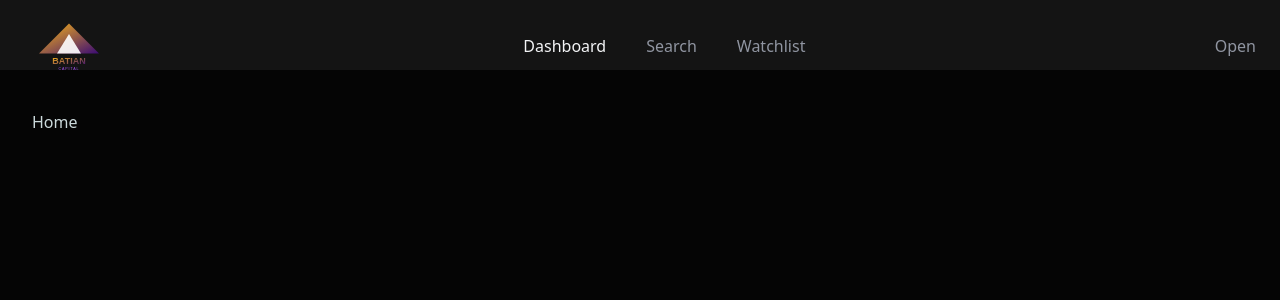
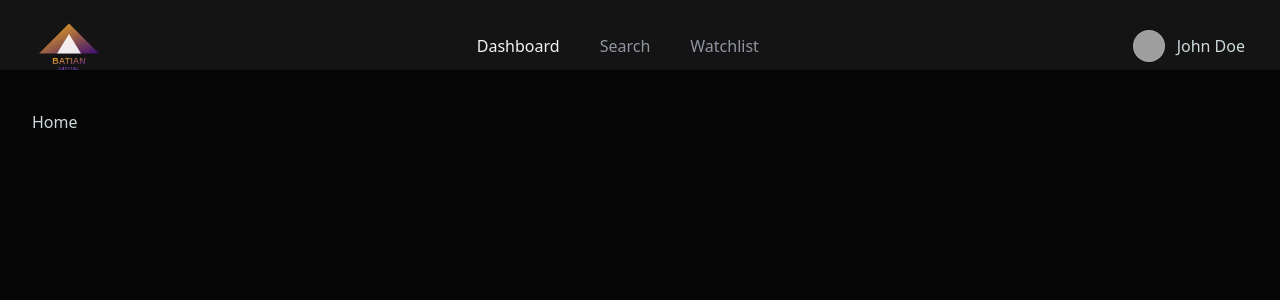
Before and after one commit to xmunene/batiancapital_stock_tracker_app, a Next.js app: page / in a window 1280 px wide. Shown: the top 300 px of the page. Built offline with nearby package versions, Linux system fonts and the light colour scheme; grey boxes are pictures that could not be loaded.

Commit message:
Dropdown menu additions

```diff
--- a/components/ui/UserDropdown.tsx
+++ b/components/ui/UserDropdown.tsx
@@ -1,3 +1,5 @@
+"use client";
+
 import {
   DropdownMenu,
   DropdownMenuContent,
@@ -6,28 +8,68 @@ import {
   DropdownMenuLabel,
   DropdownMenuSeparator,
   DropdownMenuTrigger,
-} from "@/components/ui/dropdown-menu"
+} from "@/components/ui/dropdown-menu";
+import { useRouter } from "next/navigation";
+import { Button } from "./button";
+import { Avatar, AvatarFallback, AvatarImage } from "@/components/ui/avatar";
+import { LogOut } from "lucide-react";
 
 const UserDropdown = () => {
+  const router = useRouter();
+
+  const handleSignOut = async () => {
+    router.push("/sign-in");
+  };
+
+  const user = { name: "John Doe", email: "john.doe@example.com" };
+
   return (
     <DropdownMenu>
-        <DropdownMenuTrigger>
-            Open
-        </DropdownMenuTrigger>
-        <DropdownMenuContent>
-            <DropdownMenuGroup>
-            <DropdownMenuLabel>My Account</DropdownMenuLabel>
-            <DropdownMenuItem>Profile</DropdownMenuItem>
-            <DropdownMenuItem>Billing</DropdownMenuItem>
-            </DropdownMenuGroup>
-            <DropdownMenuSeparator />
-            <DropdownMenuGroup>
-            <DropdownMenuItem>Team</DropdownMenuItem>
-            <DropdownMenuItem>Subscription</DropdownMenuItem>
-            </DropdownMenuGroup>
-    </DropdownMenuContent>
-</DropdownMenu>
-  )
-}
+      <DropdownMenuTrigger asChild>
+        <Button
+          variant="ghost"
+          className="flex items-center gap-3 text-gray-4 hover:text-yellow-500"
+        >
+          <Avatar className="h-8 w-8">
+            <AvatarImage src="https://github.com/shadcn.png" />
+            <AvatarFallback className="bg-yellow-500 text-yellow-900 text-sm font-bold">
+              {user.name[0]}
+            </AvatarFallback>
+          </Avatar>
+          <div className="hidden md:flex flex-col items-start">
+            <span className="text-base font-medium text-gray-400">
+              {user.name}
+            </span>
+          </div>
+        </Button>
+      </DropdownMenuTrigger>
+      <DropdownMenuContent className="text-gray-400">
+        <DropdownMenuLabel>
+          <div className="flex relative items-center gap-3 py-2">
+          <Avatar className="h-10 w-10">
+            <AvatarImage src="https://github.com/shadcn.png" />
+            <AvatarFallback className="bg-yellow-500 text-yellow-900 text-sm font-bold">
+              {user.name[0]}
+            </AvatarFallback>
+          </Avatar>
+           <div className="flex flex-col">
+            <span className="text-base font-medium text-gray-400">
+              {user.name}
+            </span>
+            <span className="text-sm text-gray-500">
+              {user.email}
+            </span>
+          </div>
+        </div>
+        </DropdownMenuLabel>
+        <DropdownMenuSeparator className="bg-gray-600" />
+        <DropdownMenuItem onClick={handleSignOut} className="text-gray-100 text-md font-medium focus:bg-transparent focus:text-yellow-500 transition-colors cursor-pointer">
+          <LogOut className="h-4 w-4 mr-2 hidden sm:block" />
+          Sign Out
+        </DropdownMenuItem>
+      </DropdownMenuContent>
+    </DropdownMenu>
+  );
+};
 
-export default UserDropdown
+export default UserDropdown;
--- /dev/null
+++ b/components/ui/avatar.tsx
@@ -0,0 +1,109 @@
+"use client"
+
+import * as React from "react"
+import { Avatar as AvatarPrimitive } from "@base-ui/react/avatar"
+
+import { cn } from "@/lib/utils"
+
+function Avatar({
+  className,
+  size = "default",
+  ...props
+}: AvatarPrimitive.Root.Props & {
+  size?: "default" | "sm" | "lg"
+}) {
+  return (
+    <AvatarPrimitive.Root
+      data-slot="avatar"
+      data-size={size}
+      className={cn(
+        "group/avatar relative flex size-8 shrink-0 rounded-full select-none after:absolute after:inset-0 after:rounded-full after:border after:border-border after:mix-blend-darken data-[size=lg]:size-10 data-[size=sm]:size-6 dark:after:mix-blend-lighten",
+        className
+      )}
+      {...props}
+    />
+  )
+}
+
+function AvatarImage({ className, ...props }: AvatarPrimitive.Image.Props) {
+  return (
+    <AvatarPrimitive.Image
+      data-slot="avatar-image"
+      className={cn(
+        "aspect-square size-full rounded-full object-cover",
+        className
+      )}
+      {...props}
+    />
+  )
+}
+
+function AvatarFallback({
+  className,
+  ...props
+}: AvatarPrimitive.Fallback.Props) {
+  return (
+    <AvatarPrimitive.Fallback
+      data-slot="avatar-fallback"
+      className={cn(
+        "flex size-full items-center justify-center rounded-full bg-muted text-sm text-muted-foreground group-data-[size=sm]/avatar:text-xs",
+        className
+      )}
+      {...props}
+    />
+  )
+}
+
+function AvatarBadge({ className, ...props }: React.ComponentProps<"span">) {
+  return (
+    <span
+      data-slot="avatar-badge"
+      className={cn(
+        "absolute right-0 bottom-0 z-10 inline-flex items-center justify-center rounded-full bg-primary text-primary-foreground bg-blend-color ring-2 ring-background select-none",
+        "group-data-[size=sm]/avatar:size-2 group-data-[size=sm]/avatar:[&>svg]:hidden",
+        "group-data-[size=default]/avatar:size-2.5 group-data-[size=default]/avatar:[&>svg]:size-2",
+        "group-data-[size=lg]/avatar:size-3 group-data-[size=lg]/avatar:[&>svg]:size-2",
+        className
+      )}
+      {...props}
+    />
+  )
+}
+
+function AvatarGroup({ className, ...props }: React.ComponentProps<"div">) {
+  return (
+    <div
+      data-slot="avatar-group"
+      className={cn(
+        "group/avatar-group flex -space-x-2 *:data-[slot=avatar]:ring-2 *:data-[slot=avatar]:ring-background",
+        className
+      )}
+      {...props}
+    />
+  )
+}
+
+function AvatarGroupCount({
+  className,
+  ...props
+}: React.ComponentProps<"div">) {
+  return (
+    <div
+      data-slot="avatar-group-count"
+      className={cn(
+        "relative flex size-8 shrink-0 items-center justify-center rounded-full bg-muted text-sm text-muted-foreground ring-2 ring-background group-has-data-[size=lg]/avatar-group:size-10 group-has-data-[size=sm]/avatar-group:size-6 [&>svg]:size-4 group-has-data-[size=lg]/avatar-group:[&>svg]:size-5 group-has-data-[size=sm]/avatar-group:[&>svg]:size-3",
+        className
+      )}
+      {...props}
+    />
+  )
+}
+
+export {
+  Avatar,
+  AvatarImage,
+  AvatarFallback,
+  AvatarGroup,
+  AvatarGroupCount,
+  AvatarBadge,
+}
```
